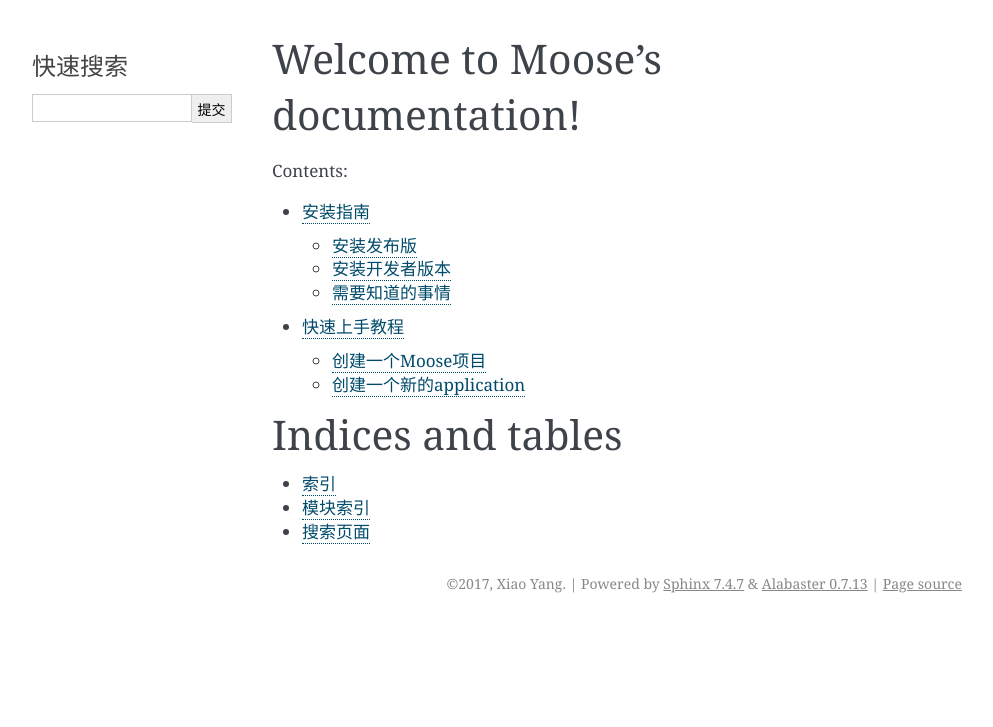
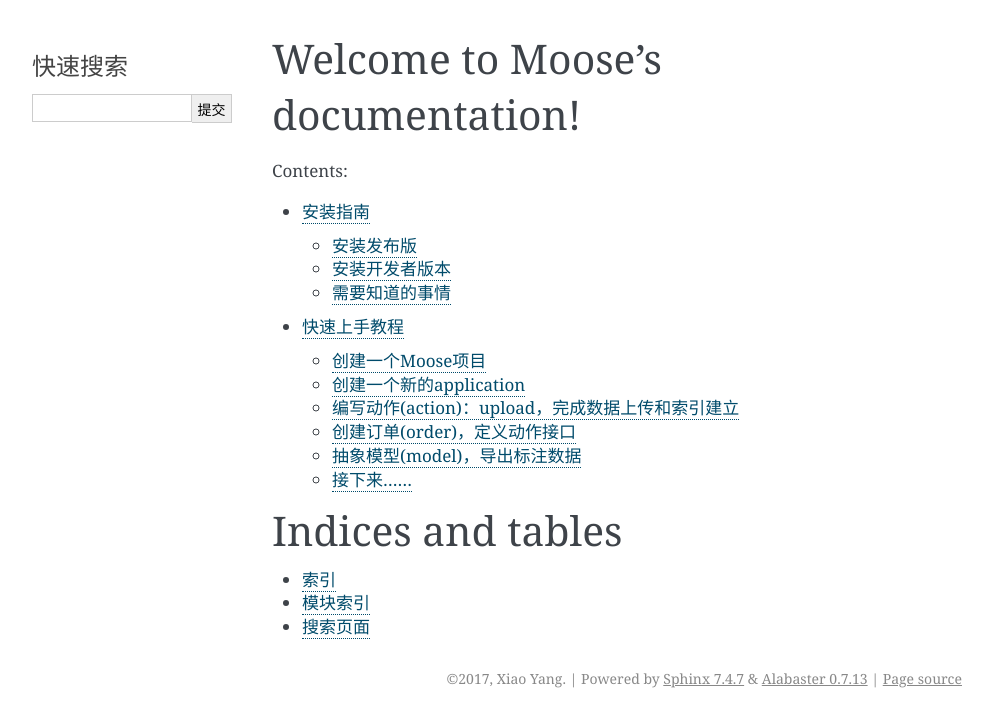
Before and after one commit to muma378/moose, a Sphinx documentation site: the page built from docs/index.rst, in a window 1280 px wide. Shown: the top 727 px of the page, without its empty margins (148-1141 px from the left). Built offline with Sphinx 7.4.7, drawn with Linux system fonts in a browser that asks for light colours; pages that are not in the unit, such as notebooks, are missing from menus; some of the changed lines change nothing that is shown.

```diff
--- a/docs/conf.py
+++ b/docs/conf.py
@@ -72,7 +72,7 @@
 # List of patterns, relative to source directory, that match files and
 # directories to ignore when looking for source files.
 # This patterns also effect to html_static_path and html_extra_path
-exclude_patterns = ['.build', 'Thumbs.db', '.DS_Store']
+exclude_patterns = ['.build', '_build', 'Thumbs.db', '.DS_Store']
 
 # The name of the Pygments (syntax highlighting) style to use.
 pygments_style = 'sphinx'
--- a/docs/index.rst
+++ b/docs/index.rst
@@ -12,7 +12,7 @@
 
    overview
    install
-   tutorial
+   quickstart
    api
    contributing
    news
--- /dev/null
+++ b/docs/quickstart.rst
@@ -0,0 +1,267 @@
+快速上手教程
+=====================
+在这篇教程中，我们假设你已经安装好了Moose并且了解一个数据标注项目的基本流程，如果还没有的话请参考 **安装指南** 和 **标注任务创建指南**。
+
+我们将以一个名为 **cityscape** 的图片标注项目开始(得益于各大厂商在自动驾驶研发上的投入，对街景图像的采集与标注的需求也变得旺盛)，该项目需要在 `标注平台 <http://bz.datatang.com/Admin/task/markList>`_ 上创建任务，上传图片数据并建立索引关系，待标注人员完成后，再将结果从后端提取出来，整理成相应格式并等待交付客户。
+
+这篇教程将会着重讲述Moose相关的操作，包含以下要点：
+
+1. 创建一个新的Moose项目；
+2. 创建一个新的application;
+3. 编写动作(action)：upload，完成数据上传和索引建立；
+4. 创建订单(order)，定义动作接口；
+5. 抽象模型(model)，导出标注数据；
+6. 完成单元化测试。
+
+创建一个Moose项目
+--------------------------
+
+
+在开始为一个数据标注（采集）项目编写相关的业务逻辑之前，我们需要创建一个Moose Project。在你想要保存代码的地方打开命令行，输入： ::
+
+    $ moose-admin startproject tutorial
+
+
+这将会在当前文件夹中创建以下内容： ::
+
+
+   tutorial/   # project's python module
+       __init__.py     # an empty file tells Python that this directory should be considered as a package
+       settings.py     # settings/configuration for this Moose project
+       template.cfg    # global tasks' config template
+       manage.py   # a command-line utility that let you interact with Moose in various ways
+
+
+创建一个新的application
+---------------------------
+现在，你的工作环境——Moose Project——已经创建起来，我们可以开始真正的工作了。
+每一个你通过Moose编写的 **application** 都遵循一套特定的规则，他们既是Python的一个package，同时也是与一个“项目”——不同于前文提到的 *Moose Project*，这里指的是 **工程意义** 上的项目——相关的所有（代码层面上的）业务逻辑的集合。
+Moose提供了一系列的工具来自动创建相应的文件和文件夹，使得开发者可以专注于编写业务逻辑的代码而不是创建文件。为了创建(一个名叫 *cityscape* 的) **app**，你需要在之前创建的Moose Project的目录下（在与 **manage.py** 同一级目录里）输入： ::
+
+    $ python manage.py startapp cityscape
+
+这将会为你创建一个叫 **cityscape** 的文件夹，内部结构如下： ::
+
+    cityscape/
+        configs/    # directory to put tasks' config files
+        data/       # directory for input/output data
+        __init__.py
+        actions.py      # actions defined that application runs with
+        apps.py         # control center to glue all components
+        models.py       # object representation for data queried from the backend
+        template.cfg    # local tasks' config template
+        tests.py
+
+
+这其中尤其需要注意的是 *cityscape/apps.py* 。它是整个app的控制中心，负责连接各个单元和模块，使正确的配置文件（**configs**）被加载、动作（**actions**）能通过命令行被触发、数据被存储到正确的位置（**data**）。我们之后会了解到它是如何控制的，现在，你唯一需要做的是提供一些项目相关的信息： ::
+
+    # -*- coding: utf-8 -*-
+    from moose.apps import AppConfig
+
+    class CityscapeConfig(AppConfig):
+        name = 'cityscape'
+        verbose_name = u"街景道路标注"
+
+
+编写动作(action)：upload，完成数据上传和索引建立
+-----------------------------------------------------
+
+项目很快开始运作起来，我们接到的第一个任务是创建一期标注任务，并且向我们提供了以下信息：
+
+- 数据来源：*/data/cityscape/vol1* 目录下的所有图片
+- 模板名称：*街景图片多边形标注 v1.1*
+- 索引格式：
+::
+
+    {
+        "url": "path/to/image01.jpg", "dataTitle": "image01.jpg"
+    }
+
+我们在这里不过多地解释这些信息代表的含义，如果你还不了解，请参考我们的文档 **《标注任务创建指南》** 。假设你已经根据这些信息在 `标注平台
+<http://bz.datatang.com/Admin/task/markList>`_ 上创建了一期任务，并且返回了以下信息：
+
+- 任务ID：*10000*
+- 任务名称：*2017第2000期图片标注任务*
+- 任务批次：*cityscape - vol1*
+
+接下来要做的就是上传原始图片并且建立索引关系。这些动作被抽象成一个叫 **AbstractAction** 的类，我们在 *cityscape/actions.py* 定义它的实现： ::
+
+
+    # -*- coding: utf-8 -*-
+    import os
+    import json
+    from moose import actions
+    from moose.connection.cloud import AzureBlobService
+    from tutorial import settings
+
+    class Upload(actions.AbstractAction):
+
+        def run(self, **kwargs):
+            """
+            Inherited classes must implement this interface,
+            which will be called then to perform the operation.
+            """
+            task_id = '10000'
+
+            # Phase 1. establishes the connection to azure and do uploading files
+            azure = AzureBlobService(settings.AZURE)
+            # lists all files in the data directory
+            images = self.list_all_images('/data/cityscape/vol1')
+            blobs = azure.upload(task_id, images)
+
+            # Phase 2. creates the index file to declare the relationships
+            # between files uploaded and names to display
+            index_file = os.path.join(self.app.data_dirname, task_id+'.json')
+            with open(index_file, 'w') as f:
+                for blob_file in blobs:
+                    item = {
+                        'url': blob_file,
+                        'dataTitle': os.path.basename(blob_file)
+                    }
+                    f.write(json.dumps(item))
+
+
+
+为了避免我们的教程陷入过多细节的讨论，我们跳过了部分具体实现，例如 *list_all_images* 方法和 *AzureBlobService* 类。目前你只需要了解：通过继承 **actions.AbstractAction** 并对接口 **run** 添加实现，我们完成了原始文件的上传和索引文件的生成这两个功能。
+
+为了使得这个 *Action* 可以在命令行里被调用，我们还需要做一件事情——在 *AppConfig* 中注册该动作。在 *cityscape/apps.py* 中添加以下内容： ::
+
+    class CityscapeConfig(AppConfig):
+
+        def ready(self):
+            self.register('Upload', 'upload')   # now we can type `-a upload` to refer the action 'cityscape.actions.Upload'
+
+
+注册完成之后，我们就可以在命令行中通过指定 *-a upload* 选项来运行我们之前在 *cityscape.actions.Upload* 中编写的代码了。在与之前相同的位置下输入： ::
+
+    $ touch cityscape/configs/null.cfg
+    $ python manage.py run cityscape -a upload -c null.cfg
+
+此时，你应该可以在命令行中看见文件上传的进度条，以及生成的 *cityscape/data/10000.json* 文件了。至于在命令行中创建的 *null.cfg* 是起什么作用，我们会在下一节中进行详细说明。
+
+创建订单(order)，定义动作接口
+--------------------------------
+
+如果你是一位有经验的开发者，那么你一定已经意识到我们之前的代码中存在一点问题——包含过多的“魔法常量”（*magic constant*），不仅如此，在实际的工作中我们还会发现，那些业务逻辑相关的代码通常是固定的，反而是这些“魔法常量”会经常性地改变。
+
+为了避免频繁地修改我们的代码，我们提出订单（*order*）这一术语（terminology）。通过将每次处理所需的参数按照.CONFIG的格式定义好——我们称之为 *订单模板*，后续的订单会自动按照该模板生成。通过填写相应的内容来“告诉”application诸如任务ID、数据位置等必要的信息。一个常见的订单模板格式如下： ::
+
+    ?cityscape/template.cfg
+    [meta]
+    keys = common,upload,export
+
+    [common]
+    name =
+    root = /path/to/data
+    relpath = extra/path/to/remove
+
+    [upload]
+    task_id = ?
+
+    [export]
+    title = 2017第?期图片标注任务
+
+
+需要注意的是，订单模板的格式不是强制性的——只要能定义你的借口，你可以组织成任意格式！我们推荐使用如上的格式是希望即使在不同的app中也能复用同一个action（或者尽量少地去修改它），并且这种格式比较好地概括了我们日常工作中一个订单会用到的属性。
+
+我们将上面的模板复制到 *cityscape/template.cfg* 文件中，然后在命令行中运行： ::
+
+    $ python manage.py genconf -c trial.cfg
+
+如果你是在Linux或macOS X平台上运行，并且已经安装了 *vim* 的话，那么此时会用vim的打开你刚才创建的 *cityscape/configs/trial.cfg* 已提供一个快速编辑的界面。
+
+    你可以通过在 tutorial/tutorial/settings.py 中设置EDITOR的值来使用你喜欢的文本编辑器——只要保证它能通过在命令行里指定文件名的方式打开。
+    此外，你还可以通过 editconf 命令快速打开一个订单文件，以对其进行修改。
+
+我们在里面填上需要的值，并且对刚才编写的action *Upload* 进行修改： ::
+
+    ?cityscape/configs/trial.cfg
+    [common]
+    root = /data/cityscape/vol1
+    relpath = /data/cityscape
+
+    [upload]
+    task_id = 10000
+
+::
+
+    # cityscape/actions.py
+    class Upload(actions.AbstractAction):
+
+        def run(self, **kwargs):
+            config = kwargs['config']
+            task_id = config.upload['task_id']
+            ···
+
+            images = self.list_all_images(config.common['root'])
+            ···
+
+完成以上修改后，在命令行里运行（run）时通过指定订单文件名就可以按照该订单的配置来执行——我们通过指定使用 *trail.cfg* 完成与上一节相同的功能： ::
+
+    $ python manage.py run cityscape -a upload -c trail.cfg
+
+将 **action** 的接口独立出来之后我们发现，如之前期望的，很多动作可以被复用。我们也确实在 *moose.actions* 模块中定义了一些常见的动作，比如 *upload.SimpleUpload*, *upload.ReferredUpload*, *upload.MultipleUpload* 等等。通过查阅相应的[API文档]()发现之前编写的 action: upload 已经被 *SimpleUpload* 实现了，只需要继承它并做些细微的调整即可。因此，我们的最终版本是这样的： ::
+
+    # cityscape/actions.py
+    class Upload(actions.upload.SimpleUpload):
+        default_pattern = "*.jpg"
+
+
+抽象模型(model)，导出标注数据
+---------------------------------
+
+现在标注人员已经完成了所有的标注，是时候将数据按照一定格式导出并交付客户了。类似于upload, 我们使用已经定义的 *actions.export.SimpleExport* 实现导出功能，但是查阅[API文档]()发现需要同时定义成员变量 *data_model*。
+
+简单来说，**data_model** 就是一条原本是JSON字符串的标注数据的对象形式。
+
+由于标注结果的格式通常不统一，并且项目内可能会因为需求或效率的变化而使用不同的模板，这导致产生的数据差异较大，功能难以被复用。因此，我们需要抽象出一层“适配器”的角色，通过定义并向其他对象暴露一系列统一的接口，其他对象只需要调用该接口，不用了解具体实现。同时，这些接口在子类中被继承和实现（或映射），不需要去关心这个接口将被用于做什么。
+
+我们在 **moose.models.BaseModel** 中定义了一些常见的接口，诸如：*filepath*、 *data*、*filelink(task_id)*、*is_effective()* 等等，有些提供了默认实现，另外一些则要求子类必须实现。他们具体的作用可以参考[API文档 model]()。现在，我们输入以下内容： ::
+
+    # cityscape/actions.py
+    class Export(actions.export.SimpleExport):
+        data_model = 'cityscape.models.CityscapeModel'
+
+::
+
+    # cityscape/models.py
+    # -*- coding: utf-8 -*-
+    from __future__ import unicode_literals
+    from moose import models
+    from moose.models import fields
+
+    # Create your models here.
+    class CityscapeModel(models.BaseModel):
+        mark_result = fields.ResultMappingField(prop='markResult')
+
+        @property
+        def filepath(self):
+            return self.source['url']
+
+        @property
+        def data(self):
+            segmentations = []
+            for geometry, properties in self.mark_result:
+                segmentations.append({
+                    'category': properties['type']['currentDataKey'],
+                    'coordinates': geometry['coordinates'],
+                })
+            return segmentations
+
+
+我们解释一下其中的设计要点：
+
+- 与 *SimpleUpload* 相似, *actions.export.SimpleExport* 控制整个（导出）动作的流程，包括 **从数据库中提取标注数据 => 加载数据以实例化Model  => 调用实例化后的接口，对标准化后的数据进行处理**；
+- *BaseExport.query_class* 定义了查询类，通过继承 *connection.query.BaseQuery* 实现自定义查询——也就是说 **当查询条件发生了变化** 才需要进行修改；
+- *BaseExport.query_context* 定义了数据库使用的驱动类（*\*_handler*）和表实际名称到查询类中使用的别名的映射（*\*_context*）——也就是说只有 **当使用的数据库发生了变化** 才需要修改；
+- 每条标注数据以 *{'source': {'url': ''}, 'result': {'markResult': ''}}* 的格式返回，其中，顶层的字段 *source* 和 *result* 分别对应数据库中的表示该数据 **原始信息和标注信息** 的两张表，它们的子字段则可能随模板不同而变化；
+- 为了方便接下来对标注结果中 *annotation['result']['markResult']* 的调用，*CityscapeModel* 通过声明 *mark_result = fields.ResultMappingField(prop='markResult')* 完成了 **字典的键值到类的属性的映射**；
+- *cityscape.models.CityscapeModel* 继承 *models.BaseModel* 并实现了接口 *data* 以提供一个 **可读性更好的数据格式**，这个接口随后会被 *SimpleExport* 的 *dump()* 调用以将其写至文本文件中，完成我们所谓的导出功能。
+
+基于原始数据和处理数据分离的原则设计，即使中途更换了模板，我们也只需新建一个 *NewCityscapeModel* 提供同样的标准化接口（如 *data* ），并修改 *data_model = 'cityscape.models.NewCityscapeModel'* 即可。
+
+
+接下来......
+---------------
+
+到这里，你就已经掌握了Moose最核心的思想和内容，其他的特性和内容万变不离其宗，基本上都是在这层设计思想上不断细化和完善的结果。这听起来似乎剩下的内容都不重要，然而，正像我们设计Moose的初衷是为了最大化的复用代码、节省时间，其他的模块和语法糖也是基于同样的目的。所以，去探索下这些功能吧，你了解的模块和特性越多，你将来所花费的时间也会越少。因为很有可能你碰到的问题，我们已经碰到过了
--- a/docs/tutorial.rst
+++ /dev/null
@@ -1,53 +0,0 @@
-.. _tutorial:
-
-快速上手教程
-==========
-在这篇教程中，我们假设你已经安装好了Moose并且了解一个数据标注项目的基本流程，如果还没有的话请参考**安装指南**和**标注任务创建指南**。
-
-我们将以一个名为 **cityscape** 的图片标注项目开始(得益于各大厂商在自动驾驶研发上的投入，对街景图像的采集与标注的需求也变得旺盛)，该项目需要在[标注平台](http://bz.datatang.com/Admin/task/markList)上创建任务，上传图片数据并建立索引关系，待标注人员完成后，再将结果从后端提取出来，整理成相应格式并等待交付客户。
-
-这篇教程将会着重讲述Moose相关的操作，包含以下要点：
-1. 创建一个新的Moose项目；
-2. 创建一个新的application;
-3. 编写动作(action)：upload，完成数据上传和索引建立；
-4. 创建订单(order)，定义动作接口；
-5. 抽象模型(model)，导出标注数据；
-6. 完成单元化测试。
-
-创建一个Moose项目
----------------
-
-在开始为一个数据标注（采集）项目编写相关的业务逻辑之前，我们需要创建一个Moose Project。在你想要保存代码的地方打开命令行，输入：::
-
-    $ moose-admin startproject tutorial
-
-这将会在当前文件夹中创建以下内容：::
-
-    tutorial/
-        tutorial/   # project's python module
-            __init__.py     # an empty file tells Python that this directory should be considered as a package
-            settings.py     # settings/configuration for this Moose project
-            template.cfg    # global tasks' config template
-        manage.py   # a command-line utility that let you interact with Moose in various ways
-
-
-创建一个新的application
----------------------
-
-现在，你的工作环境——Moose Project——已经创建起来，我们可以开始真正的工作了。
-每一个你通过Moose编写的 **application** 都遵循一套特定的规则，他们既是Python的一个package，同时也是与一个“项目”——不同于前文提到的 *Moose Project*，这里指的是 **工程意义** 上的项目——相关的所有（代码层面上的）业务逻辑的集合。
-Moose提供了一系列的工具来自动创建相应的文件和文件夹，使得开发者可以专注于编写业务逻辑的代码而不是创建文件。为了创建(一个名叫 *cityscape* 的) **app**，你需要在之前创建的Moose Project的目录下（在与 **manage.py** 同一级目录里）输入：::
-
-    $ python manage.py startapp cityscape
-
-这将会为你创建一个叫 **cityscape** 的文件夹，内部结构如下：::
-
-    cityscape/
-        configs/    # directory to put tasks' config files
-        data/       # directory for input/output data
-        __init__.py
-        actions.py      # actions defined that application runs with
-        apps.py         # control center to glue all components
-        models.py       # object representation for data queried from the backend
-        template.cfg    # local tasks' config template
-        tests.py
```
Also changed, not shown: 2 other files.
